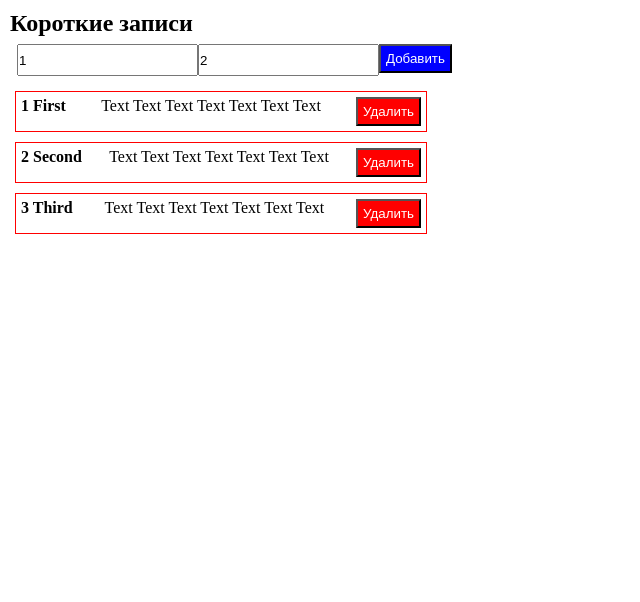
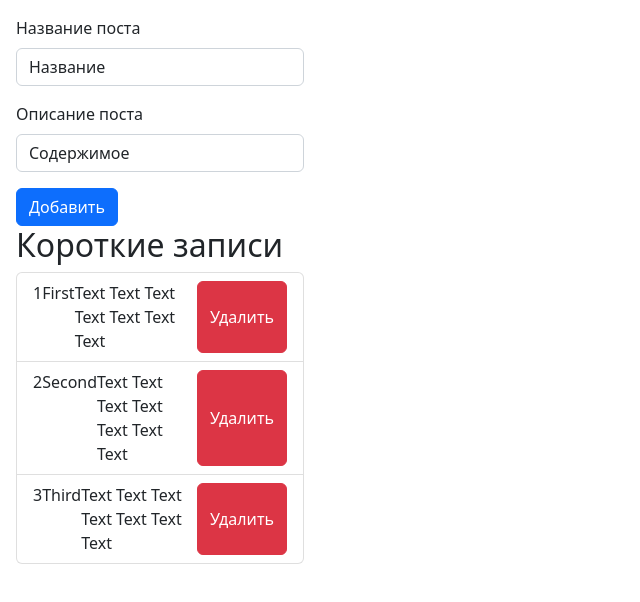
Before and after one commit to roganovich/reactLesson, a React (Create React App) app: page / in a window 1280 px wide. Shown: the top 602 px of the page, without its empty margins (0-640 px from the left). Built offline with nearby package versions, Linux system fonts and the light colour scheme.

Commit message:
add bootstrap 5

```diff
--- a/package.json
+++ b/package.json
@@ -6,6 +6,7 @@
     "@testing-library/jest-dom": "^5.16.5",
     "@testing-library/react": "^13.4.0",
     "@testing-library/user-event": "^13.5.0",
+    "bootstrap": "^5.2.2",
     "react": "^18.2.0",
     "react-dom": "^18.2.0",
     "react-scripts": "5.0.1",
--- a/src/components/Blog/Blog.jsx
+++ b/src/components/Blog/Blog.jsx
@@ -46,13 +46,16 @@ class Blog extends React.Component {
 
     render() {
         return (
-            <div className="post">
+            <div className="posts w-25 p-3">
+                <BlogForm createPost={this.createPost}/>
                 <h2>{this.title}</h2>
-                <BlogForm createPost={this.createPost}/>
+
+                <ul className="list-group">
                 {this.state.posts.length !== 0
-                    ? this.state.posts.map(post => <BlogItem deletePost={this.deletePost} key={post.id} post={post}/>)
-                    : <div>Empty List</div>
+                    ? this.state.posts.map(post =><BlogItem deletePost={this.deletePost} key={post.id} post={post}/>)
+                    : <li className="list-group-item">Empty List</li>
                 }
+                </ul>
             </div>
         )
     }
--- a/src/components/Blog/BlogForm.jsx
+++ b/src/components/Blog/BlogForm.jsx
@@ -8,8 +8,8 @@ class BlogForm extends React.Component {
         super(props);
         /** Состояние */
         this.state = {
-            title: '1',
-            body: '2',
+            title: 'Название',
+            body: 'Содержимое',
         };
         /** Получаем CallBack функцию */
         this.createPost = this.props.createPost;
@@ -35,14 +35,16 @@ class BlogForm extends React.Component {
 
     render() {
         return (
-            <form className="post_form" onSubmit={this.handleSubmit}>
-                <BestInput onChange={this.handleChange} value={this.state.title} name="title" type="text"
-                           placeholder="Название поста" class="post_add"/>
-                <BestInput onChange={this.handleChange} value={this.state.body} name="body" type="text"
-                           placeholder="Описание поста" class="post_add"/>
+            <div className={'bd-example'}>
+                <form className="form" onSubmit={this.handleSubmit}>
+                    <BestInput onChange={this.handleChange} value={this.state.title} name="title" type="text"
+                               title="Название поста" class="mb-3"/>
+                    <BestInput onChange={this.handleChange} value={this.state.body} name="body" type="text"
+                               title="Описание поста" class="mb-3"/>
 
-                <EmptyBtn title="Добавить" class="post_add"/>
-            </form>
+                    <EmptyBtn title="Добавить" class="btn btn-primary"/>
+                </form>
+            </div>
         )
     }
 }
--- a/src/components/Blog/BlogItem.jsx
+++ b/src/components/Blog/BlogItem.jsx
@@ -11,13 +11,12 @@ class BlogItem extends React.Component {
 
     render() {
         return (
-            <div className="post_item" key={this.post.id}>
-                <h2 className="post_item_name">
-                    {this.post.id} {this.post.title}
-                </h2>
+            <li className="list-group-item d-flex justify-content-between"  key={this.post.id}>
+                <div className="post_item_name">{this.post.id}</div>
+                <div>{this.post.title}</div>
                 <div>{this.post.body}</div>
-                <HandleBtn item={this.post} handleClick={this.deletePost} title="Удалить" class="post_delete"/>
-            </div>
+                <HandleBtn item={this.post} handleClick={this.deletePost} title="Удалить" class="btn btn-danger"/>
+            </li>
         )
     }
 }
--- a/src/components/UI/buttons/EmptyBtn.jsx
+++ b/src/components/UI/buttons/EmptyBtn.jsx
@@ -6,14 +6,12 @@ class EmptyBtn extends React.Component {
     constructor(props) {
         super(props);
         this.title = this.props.title;
-        this.class = this.props.class;;
+        this.class = this.props.class;
     }
 
     render() {
         return (
-            <div className={classes[this.class]}>
-                <button>{this.title}</button>
-            </div>
+            <button className={this.class}>{this.title}</button>
         )
     }
 }
--- a/src/components/UI/buttons/HandleBtn.jsx
+++ b/src/components/UI/buttons/HandleBtn.jsx
@@ -14,9 +14,7 @@ class HandleBtn extends React.Component {
 
     render() {
         return (
-            <div className={classes[this.class]}>
-                <button onClick={() =>this.handleClick(this.item)}>{this.title}</button>
-            </div>
+            <button className={this.class} onClick={() =>this.handleClick(this.item)}>{this.title}</button>
         )
     }
 }
--- a/src/components/UI/fields/BestInput.jsx
+++ b/src/components/UI/fields/BestInput.jsx
@@ -6,19 +6,21 @@ class BestInput extends React.Component {
     constructor(props) {
         super(props);
 
-        this.placeholder = this.props.placeholder;
         this.class = this.props.class;
+        this.title = this.props.title;
         this.type = this.props.type;
         this.name = this.props.name;
         this.value = this.props.value;
         this.onChange = this.props.onChange;
+        this.htmlFor = 'formControl' + this.name;
     }
 
 
     render() {
         return (
-            <div className={classes[this.class]}>
-                <input onChange={this.onChange} name={this.name} type={this.type} defaultValue={this.value} placeholder={this.placeholder} />
+            <div className={this.class}>
+                <label htmlFor={this.htmlFor} className="form-label">{this.title}</label>
+                <input className={`form-control`} onChange={this.onChange} name={this.name} type={this.type} defaultValue={this.value} placeholder={this.title} />
             </div>
         )
     }
--- a/src/components/UI/fields/BestInput.module.css
+++ b/src/components/UI/fields/BestInput.module.css
@@ -1,3 +1,3 @@
 .post_add input{
-    height: 28px;
+
 }
--- a/src/index.js
+++ b/src/index.js
@@ -1,6 +1,7 @@
 import React from 'react';
 import ReactDOM from 'react-dom/client';
 import App from './App';
+import '../node_modules/bootstrap/dist/css/bootstrap.min.css';
 
 const root = ReactDOM.createRoot(document.getElementById('root'));
 root.render(
--- a/src/styles/App.css
+++ b/src/styles/App.css
@@ -2,41 +2,3 @@
     padding: 0;
     margin: 0;
 }
-
-.App {
-    width: 100%;
-    padding: 10px;
-}
-
-.App .post .post_item{
-    margin: 10px 5px;
-    padding: 5px;
-    width: 400px;
-    border: 1px solid red;
-    display: flex;
-    justify-content: space-between;
-}
-
-.App .post .post_form{
-    display: flex;
-    margin: 2px;
-    padding: 5px;
-}
-
-.App .post button{
-    padding: 5px;
-}
-
-
-.App .post .post_item .post_item_name{
-    font-size: 16px;
-}
-
-.App .post .post_item .item_body{
-    font-size: 12px;
-    color:green;
-}
-
-.App .post .post_item .post_btn{
-    font-weight: bold;
-}
```
Also changed, not shown: src/components/Blog/BlogFilters.jsx (added), 1 other file (tests, documents, lock files or other folders).
